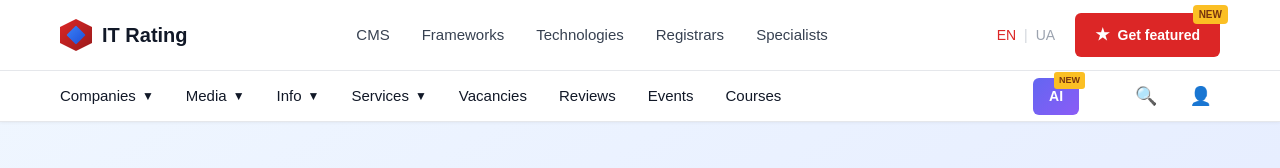
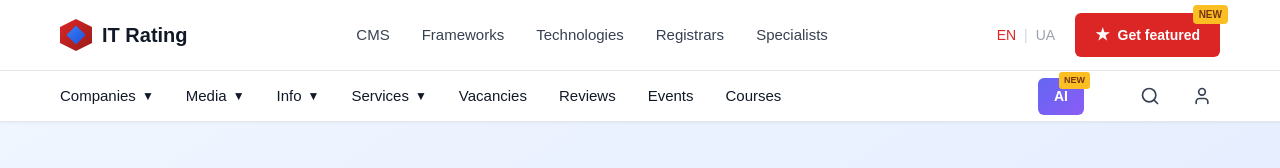
Before and after one commit to mrlexcoder/Tekkivo-IT, a Next.js app: page / in a window 1280 px wide. Shown: the top 168 px of the page. Built offline with nearby package versions, Linux system fonts and the light colour scheme.

Commit message:
Replace emoji icons with clean SVG icons

```diff
--- a/Components/TopHeader.tsx
+++ b/Components/TopHeader.tsx
@@ -123,10 +123,16 @@ export default function TopHeader() {
           {/* Icons */}
           <div className="nav-icons">
             <button className="icon-button" aria-label="Search">
-              🔍
+              <svg width="20" height="20" viewBox="0 0 24 24" fill="none" stroke="currentColor" strokeWidth="2" strokeLinecap="round" strokeLinejoin="round">
+                <circle cx="11" cy="11" r="8"></circle>
+                <path d="m21 21-4.35-4.35"></path>
+              </svg>
             </button>
             <button className="icon-button" aria-label="User">
-              👤
+              <svg width="20" height="20" viewBox="0 0 24 24" fill="none" stroke="currentColor" strokeWidth="2" strokeLinecap="round" strokeLinejoin="round">
+                <path d="M19 21v-2a4 4 0 0 0-4-4H9a4 4 0 0 0-4 4v2"></path>
+                <circle cx="12" cy="7" r="4"></circle>
+              </svg>
             </button>
           </div>
         </nav>
--- a/public/Styles/HeaderCss.css
+++ b/public/Styles/HeaderCss.css
@@ -455,10 +455,21 @@
   color: #374151;
   transition: color 0.2s;
   font-size: 18px;
+  display: flex;
+  align-items: center;
+  justify-content: center;
+}
+
+.icon-button svg {
+  transition: transform 0.2s;
 }
 
 .icon-button:hover {
   color: #dc2626;
+}
+
+.icon-button:hover svg {
+  transform: scale(1.1);
 }
 
 /* Mobile Secondary Nav */
```
